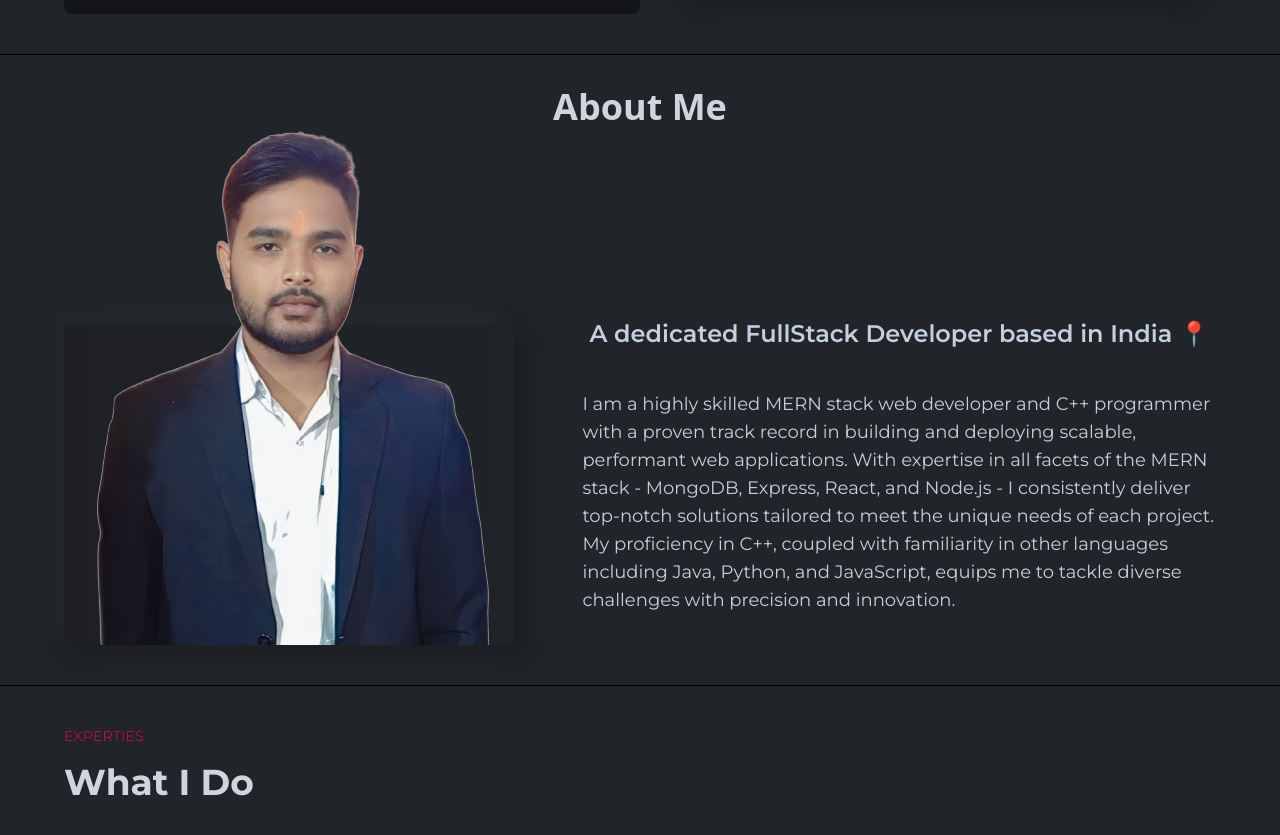
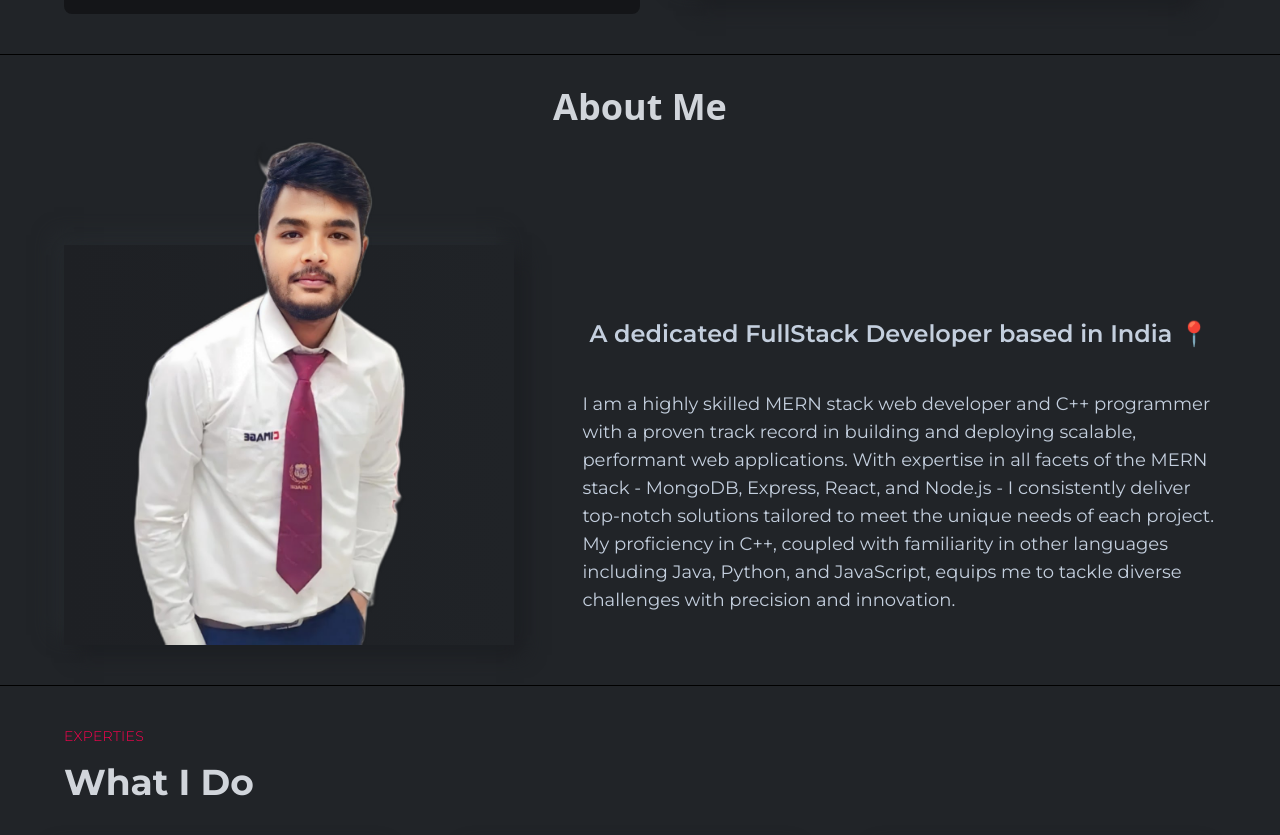
Before and after one commit to Himanshu8825/Portfolio, a React (Vite) app: page / in a window 1280 px wide. Shown: the part 741-1576 px from the top of the page. Built offline with nearby package versions, Linux system fonts and the light colour scheme.

Commit message:
About image change

```diff
--- a/src/components/About/LeftAbout.jsx
+++ b/src/components/About/LeftAbout.jsx
@@ -1,12 +1,11 @@
 import React from "react";
 import {  bannerImg2 } from "../../assets/index";
-import Suraj from '../../assets/images/SurajPhoto.png'
 
 const LeftAbout = () => {
   return (
     <div className="w-full lgl:w-[45%] flex  items-center relative ">
-      <img className="z-10 lg:ml-4" src={Suraj} alt="bannerImg" />
-      <div className="absolute bottom-0 w-[300px] h-[200px] lgl:w-[450px] lgl:h-[320px] bg-gradient-to-r from-[#1e2024] to-[#202327] shadow-shadowOne flex justify-center items-center"></div>
+      <img className="z-10 lg:-ml-8" src={bannerImg2} alt="bannerImg" />
+      <div className="absolute bottom-0 w-[300px] h-[250px] lgl:w-[450px] lgl:h-[400px] bg-gradient-to-r from-[#1e2024] to-[#202327] shadow-shadowOne flex justify-center items-center"></div>
     </div>
   );
 };
--- a/src/components/Banner/RightBanner.jsx
+++ b/src/components/Banner/RightBanner.jsx
@@ -1,6 +1,5 @@
 import React from "react";
 import { bannerImg } from "../../assets/index";
-import Suraj from '../../assets/images/SurajPhoto.png'
 
 const RightBanner = () => {
   return (
```
